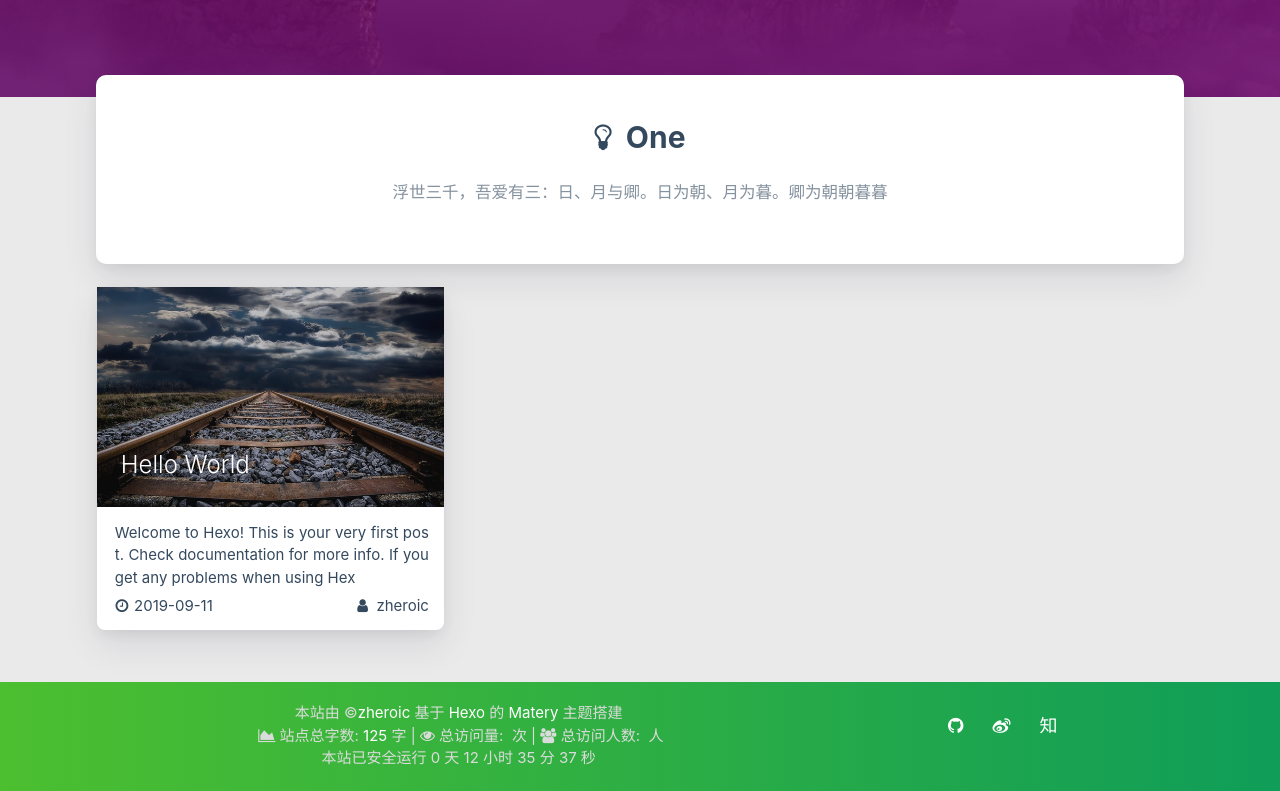
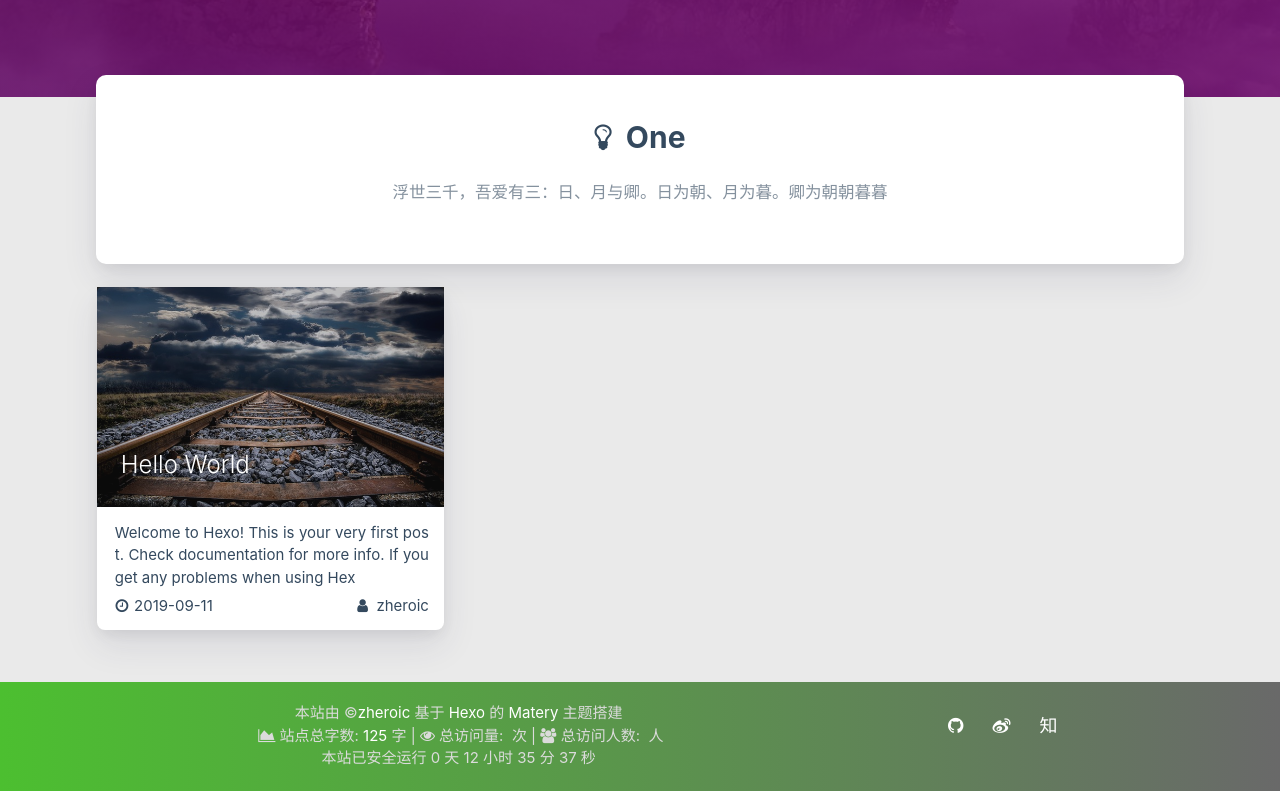
Before and after one commit to zheroic/zheroic.github.io, a plain HTML site: page index.html in a window 1280 px wide. Shown: the part 703-1494 px from the top of the page. Drawn offline with Linux system fonts and the light colour scheme; some packages are replaced by stand-ins of ours; a script that the page names is missing.

Commit message:
Site updated: 2019-09-11 20:35:29

```diff
--- a/css/matery.css
+++ b/css/matery.css
@@ -163,7 +163,7 @@ mark {
 }
 
 .bg-color {
-    background-image: linear-gradient(to right, #4cbf30 0%, #0f9d58 100%);
+    background-image: linear-gradient(to right, #4cbf30 0%, #696969 100%);
 }
 
 .text-color {
```
